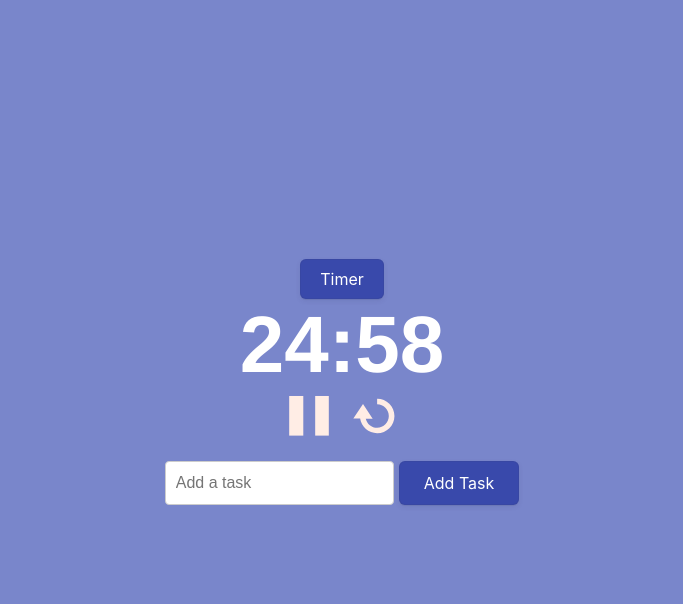
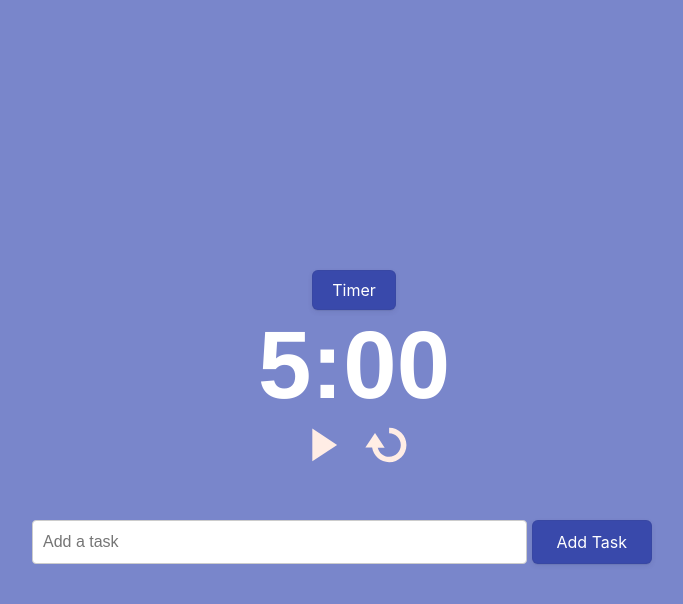
Before and after one commit to gccornejo441/Diamond-Focus, a React (Create React App) app: page / in a window 1280 px wide. Both pictures are taken after a click on the button "Break". Shown: the top 604 px of the page, without its empty margins (298-981 px from the left). Built offline with nearby package versions, Linux system fonts and the light colour scheme.

Commit message:
fix: timer on tab updating

```diff
--- a/src/App.tsx
+++ b/src/App.tsx
@@ -39,10 +39,9 @@ function App() {
         onClose={() => setModalOpen(false)}>
           <SettingPanel />
       </PopupSetting> */}
-      <div>
-        <Timer />
+
         <TaskPanel />
-      </div>
+
     </div>
   );
 }
--- a/src/components/OptionsPanel.tsx
+++ b/src/components/OptionsPanel.tsx
@@ -2,20 +2,29 @@ import styles from './OptionsPanel.module.css';
 
 interface OptionsPanelProps {
     setIsReset: React.Dispatch<React.SetStateAction<boolean>>;
-    setTimer: React.Dispatch<React.SetStateAction<boolean>>;
-    timer: boolean;
+    setIsTimerOrBreak: React.Dispatch<React.SetStateAction<boolean>>;
+    isTimerOrBreak: boolean;
+    isActive: boolean;
 }
 
-const OptionsPanel = ({ setIsReset, setTimer, timer }: OptionsPanelProps) => {
-    const toggleTimer = () => {
-        setTimer(!timer);
-        setIsReset(true)
-    };
+const OptionsPanel = ({ setIsReset, setIsTimerOrBreak, isTimerOrBreak, isActive }: OptionsPanelProps) => {
+    const handleTimerOrBreakChange = () => {
+        if (isTimerOrBreak) {
+          setIsTimerOrBreak(false);
+          setIsReset(true);
+        }
+        else if (!isTimerOrBreak && !isActive) {
+          setIsTimerOrBreak(!isTimerOrBreak);
+          setIsReset(true);
+        }
+      }
+
+
     return (
         <div className={styles.optionsPanelContainer}>
-            {!timer
-                ? <button className={styles.buttonBreak} onClick={toggleTimer}>Break</button>
-                : <button className={styles.buttonTimer} onClick={toggleTimer}>Timer</button>}
+            {isTimerOrBreak
+                ? <button className={styles.buttonBreak} onClick={handleTimerOrBreakChange}>Break</button>
+                : <button className={styles.buttonTimer} onClick={handleTimerOrBreakChange}>Timer</button>}
         </div>
     );
 }
--- a/src/components/TaskPanel.module.css
+++ b/src/components/TaskPanel.module.css
@@ -59,11 +59,13 @@ li {
   background-color: var(--indigo-600);
   border-radius: 6px;
   border-width: 0;
-  box-shadow: rgba(50, 50, 93, .1) 0 0 0 1px inset,rgba(50, 50, 93, .1) 0 2px 5px 0,rgba(0, 0, 0, .07) 0 1px 1px 0;
+  box-shadow: rgba(50, 50, 93, 0.1) 0 0 0 1px inset,
+    rgba(50, 50, 93, 0.1) 0 2px 5px 0, rgba(0, 0, 0, 0.07) 0 1px 1px 0;
   box-sizing: border-box;
   color: #fff;
   cursor: pointer;
-  font-family: -apple-system,system-ui,"Segoe UI",Roboto,"Helvetica Neue",Ubuntu,sans-serif;
+  font-family: -apple-system, system-ui, "Segoe UI", Roboto, "Helvetica Neue",
+    Ubuntu, sans-serif;
   font-size: 100%;
   height: 44px;
   line-height: 1.15;
@@ -74,7 +76,7 @@ li {
   text-align: center;
   text-transform: none;
   transform: translateZ(0);
-  transition: all .2s,box-shadow .08s ease-in;
+  transition: all 0.2s, box-shadow 0.08s ease-in;
   user-select: none;
   -webkit-user-select: none;
   touch-action: manipulation;
@@ -85,20 +87,25 @@ li {
 }
 
 .inputArea button:focus {
-  box-shadow: rgba(50, 50, 93, .1) 0 0 0 1px inset, rgba(50, 50, 93, .2) 0 6px 15px 0, rgba(0, 0, 0, .1) 0 2px 2px 0, rgba(50, 151, 211, .3) 0 0 0 4px;
+  box-shadow: rgba(50, 50, 93, 0.1) 0 0 0 1px inset,
+    rgba(50, 50, 93, 0.2) 0 6px 15px 0, rgba(0, 0, 0, 0.1) 0 2px 2px 0,
+    rgba(50, 151, 211, 0.3) 0 0 0 4px;
 }
 
-.editButton, .deleteButton {
+.editButton,
+.deleteButton {
   appearance: button;
   backface-visibility: hidden;
   background-color: #405cf5;
   border-radius: 6px;
   border-width: 0;
-  box-shadow: rgba(50, 50, 93, .1) 0 0 0 1px inset,rgba(50, 50, 93, .1) 0 2px 5px 0,rgba(0, 0, 0, .07) 0 1px 1px 0;
+  box-shadow: rgba(50, 50, 93, 0.1) 0 0 0 1px inset,
+    rgba(50, 50, 93, 0.1) 0 2px 5px 0, rgba(0, 0, 0, 0.07) 0 1px 1px 0;
   box-sizing: border-box;
   color: #fff;
   cursor: pointer;
-  font-family: -apple-system,system-ui,"Segoe UI",Roboto,"Helvetica Neue",Ubuntu,sans-serif;
+  font-family: -apple-system, system-ui, "Segoe UI", Roboto, "Helvetica Neue",
+    Ubuntu, sans-serif;
   font-size: 100%;
   height: 24px;
   outline: none;
@@ -108,10 +115,18 @@ li {
   text-align: center;
   text-transform: none;
   transform: translateZ(0);
-  transition: all .2s,box-shadow .08s ease-in;
+  transition: all 0.2s, box-shadow 0.08s ease-in;
   user-select: none;
   -webkit-user-select: none;
   touch-action: manipulation;
+}
+
+.checkboxwrapper15 {
+  display: flex;
+  -webkit-box-align: center;
+  align-items: center;
+  -webkit-box-pack: justify;
+  width: 100%;
 }
 
 .checkboxwrapper15 .cbx {
@@ -134,7 +149,7 @@ li {
   border-radius: 50%;
   transform: scale(1);
   vertical-align: middle;
-  border: 1px solid #B9B8C3;
+  border: 1px solid #b9b8c3;
   transition: all 0.2s ease;
 }
 
@@ -159,7 +174,7 @@ li {
   content: "";
   width: 100%;
   height: 100%;
-  background: #506EEC;
+  background: #506eec;
   display: block;
   transform: scale(0);
   opacity: 1;
@@ -204,7 +219,7 @@ li {
 }
 
 .checkboxwrapper15 .inpCbx:checked + .cbx span:last-child {
-  color: #B9B8C3;
+  color: #b9b8c3;
   transition: all 0.3s ease;
 }
 .checkboxwrapper15 .inpCbx:checked + .cbx span:last-child:after {
@@ -225,3 +240,30 @@ li {
 .editItem {
   --contexify-activeItem-bgColor: var(--indigo-500);
 }
+
+.taskPanel {
+  width: 100%;
+  padding: 10px;
+  padding: 0px 12px;
+  max-width: 620px;
+  margin: auto;
+}
+
+.footer {
+  display: flex;
+  -webkit-box-align: center;
+  align-items: center;
+  -webkit-box-pack: justify;
+  justify-content: space-between;
+  width: 100%;
+}
+
+.taskText {
+  margin-left: 10px;
+  color: var(--indigo-500);
+  font-size: 16px;
+  font-weight: 500;
+  font-family: "Helvetica Neue", Helvetica, Arial, sans-serif;
+  text-align: justify;
+  padding: 0px 10px 0px 0px;
+}
--- a/src/components/TaskPanel.tsx
+++ b/src/components/TaskPanel.tsx
@@ -2,6 +2,7 @@ import React, { useState, useEffect } from 'react';
 import styles from './TaskPanel.module.css';
 import { Menu, Item, Separator, useContextMenu, RightSlot } from 'react-contexify';
 import 'react-contexify/dist/ReactContexify.css';
+import Timer from './Timer';
 const MENU_ID = 'task-context-menu';
 
 interface Task {
@@ -71,18 +72,19 @@ const TaskPanel = () => {
         }
     };
 
-    const toggleTaskCompletion = (id: number) : void => {
+    const toggleTaskCompletion = (id: number): void => {
         setTasks(tasks.map(t =>
             t.id === id ? { ...t, completed: !t.completed } : t
         ));
     };
 
-    const handleTaskDeleteShortcut = (event: KeyboardEvent) : boolean => {
+    const handleTaskDeleteShortcut = (event: KeyboardEvent): boolean => {
         return event.ctrlKey && event.key === 'd';
     }
 
     return (
-        <div className={styles.container}>
+        <div className={styles.taskPanel}>
+            <Timer />
             <div className={styles.inputArea}>
                 <input
                     type="text"
@@ -120,15 +122,14 @@ const TaskPanel = () => {
                     </li>
                 ))}
             </ul>
-
             <Menu id={MENU_ID}>
                 <Item
-                className={styles.editItem}
-                onClick={() => startEdit(currentTask)}>Edit</Item>
+                    className={styles.editItem}
+                    onClick={() => startEdit(currentTask)}>Edit</Item>
                 <Item
-                className={styles.deleteItem}
-                keyMatcher={handleTaskDeleteShortcut}
-                onClick={() => currentTask && deleteTask(currentTask.id)}>Delete<RightSlot>CTRL + D</RightSlot></Item>
+                    className={styles.deleteItem}
+                    keyMatcher={handleTaskDeleteShortcut}
+                    onClick={() => currentTask && deleteTask(currentTask.id)}>Delete<RightSlot>CTRL + D</RightSlot></Item>
             </Menu>
         </div>
     );
--- a/src/components/Timer.module.css
+++ b/src/components/Timer.module.css
@@ -12,13 +12,15 @@
 .timerContainer {
   display: flex;
   flex-direction: column;
-    justify-content: center;
-    align-items: center;
+  width: 100%;
+  padding: 10px;
+  padding: 50px 12px;
+  max-width: 620px;
+  margin: auto;
 }
 
 .timerTime {
   line-height: 1em;
-    font-size: 600%;
   font-weight: 900;
   background-color: transparent;
   color: #ffede5;
@@ -30,15 +32,13 @@ a:hover {
   text-decoration: none;
 }
 
-
 .timerBox {
   color: #fff;
-    /* border: #ffa900 dashed 4px; */
 }
 
 .timerFont {
-    font-size: 5rem;
-    font-weight: 900;
+  font-size: 6rem;
+  font-weight: 700;
   color: var(--white);
   font-family: "Helvetica Neue", Helvetica, Arial, sans-serif;
 }
--- a/src/components/Timer.tsx
+++ b/src/components/Timer.tsx
@@ -1,29 +1,35 @@
-import { useState, useEffect } from 'react';
-import { Helmet } from 'react-helmet';
+import React, { useEffect, useState } from 'react';
 import styles from './Timer.module.css';
 import ButtonPanel from './ButtonPanel';
+import { Helmet } from 'react-helmet';
 import OptionsPanel from './OptionsPanel';
 
 interface TimerModuleProps {
   minutes: number;
-  seconds: string;
+  formattedSeconds: string;
+  isTimerOrBreak: boolean;
 }
 
-const TimerModule = ({ minutes, seconds }:TimerModuleProps) => (
+const TimerModule = ({ minutes, formattedSeconds, isTimerOrBreak }: TimerModuleProps) => {
+  return (
     <div className={styles.timerBox}>
       <div className={styles.timerFont}>
-      <span className={styles.timerFont}>{minutes}</span>
-      <span>:</span>
-      <span style={{ top: "0em" }}>{seconds}</span>
+        {isTimerOrBreak ? (
+          <><span>{minutes}</span>:<span>{formattedSeconds}</span></>
+        ) : (
+          <><span>{minutes - 20}</span>:<span>{formattedSeconds}</span></>
+        )}
       </div>
     </div>
   );
 
+}
+
 const DynamicHelmet = ({ isActive, isPaused, isCompleted, timer, minutes, seconds }: { isActive: boolean, isPaused: boolean, isCompleted: boolean, timer: boolean, minutes: number, seconds: number }) => {
   const formattedSeconds = seconds < 10 ? `0${seconds}` : seconds;
   const titleSuffix = isCompleted ? " - Completed" : isPaused ? " - Paused" : isActive ? " - Active" : " - Ready";
-    const faviconName = timer ? "/redTomatoIcon.ico" : "/greenTomatoIcon.ico";
-    const titleText = timer ? `${minutes}:${formattedSeconds} Break ${titleSuffix}` : `${minutes}:${formattedSeconds} Timer ${titleSuffix}`;
+  const faviconName = timer ? "/greenTomatoIcon.ico" : "/redTomatoIcon.ico";
+  const titleText = timer ? `${(minutes - 20)}:${formattedSeconds} Break ${titleSuffix}` : `${minutes}:${formattedSeconds} Timer ${titleSuffix}`;
 
   return (
     <Helmet>
@@ -33,18 +39,22 @@ const DynamicHelmet = ({ isActive, isPaused, isCompleted, timer, minutes, second
   );
 }
 
+
 const Timer = () => {
+  const [initialTitle, setInitialTitle] = useState<boolean>(true);
   const initialTime = 25 * 60;
   const [secondsLeft, setSecondsLeft] = useState(initialTime);
   const [isActive, setIsActive] = useState(false);
   const [isReset, setIsReset] = useState(false);
+  const [isTimerOrBreak, setIsTimerOrBreak] = useState(true);
+  const [isPaused, setIsPaused] = useState(false);
 
   useEffect(() => {
     let intervalId: NodeJS.Timeout | null = null;
 
-    if (isActive) {
+    if (isActive && !isPaused) {
       intervalId = setInterval(() => {
-        setSecondsLeft(seconds => seconds > 0 ? seconds - 1 : seconds);
+        setSecondsLeft(seconds => seconds > 0 ? seconds - 1 : 0);
       }, 1000);
     } else if (isReset) {
       setSecondsLeft(initialTime);
@@ -54,47 +64,55 @@ const Timer = () => {
     return () => {
       if (intervalId) clearInterval(intervalId);
     };
-  }, [isActive, isReset, initialTime]);
+  }, [isActive, isReset, initialTime, isPaused]);
 
   useEffect(() => {
     if (secondsLeft === 0) {
       setIsActive(false);
-      alert('Timer completed!');
+      alert(`${isTimerOrBreak ? 'Timer' : 'Break'} completed!`);
     }
-  }, [secondsLeft]);
+  }, [secondsLeft, isTimerOrBreak]);
+
 
   useEffect(() => {
     const minutes = Math.floor(secondsLeft / 60);
     const seconds = secondsLeft % 60;
     const formattedSeconds = seconds < 10 ? `0${seconds}` : seconds.toString();
-    document.title =  isActive ? `${minutes}:${formattedSeconds} Break - Active` : `${minutes}:${formattedSeconds} Timer - Active`;
-  }, [secondsLeft]);
+
+    if (initialTitle) {
+      document.title = 'Pomodoro Cherry - Ready';
+      setInitialTitle(false);
+    } else {
+      if (isTimerOrBreak) {
+        document.title = !isActive ? `${minutes}:${formattedSeconds} ⏰ Active` : `${minutes}:${formattedSeconds} ⏸️ Paused`;
+      } else {
+        document.title = !isActive ? `${minutes - 20}:${formattedSeconds} ⏰ Active` : `${minutes - 20}:${formattedSeconds} ⏸️ Paused`;
+      }
+    }
+
+  }, [secondsLeft, isActive, initialTitle, isTimerOrBreak]);
+
 
   const minutes = Math.floor(secondsLeft / 60);
   const seconds = secondsLeft % 60;
   const formattedSeconds = seconds < 10 ? `0${seconds}` : seconds.toString();
 
   return (
-    <>
-      <DynamicHelmet isActive={isActive} isPaused={false} isCompleted={false} timer={true} minutes={minutes} seconds={seconds} />
-      <OptionsPanel
-        setTimer={setIsActive}
-        timer={isActive}
-        setIsReset={setIsReset}
-      />
-      <TimerModule
-        minutes={minutes}
-        seconds={formattedSeconds}
-      />
+    <div className={styles.timerContainer}>
+      <Helmet>
+        <link type="image/x-icon" rel="icon" href={isTimerOrBreak ? "/redTomatoIcon.ico" : "/greenTomatoIcon.ico"} />
+      </Helmet>
+      <OptionsPanel setIsReset={setIsReset} setIsTimerOrBreak={setIsTimerOrBreak} isTimerOrBreak={isTimerOrBreak} isActive={isActive} />
+      <TimerModule minutes={minutes} formattedSeconds={formattedSeconds} isTimerOrBreak={isTimerOrBreak} />
       <div className={styles.buttonPanel}>
         <ButtonPanel
-          setIsReset={() => setIsReset(true)}
-          setIsPaused={() => setIsActive(!isActive)}
-          setIsActive={() => setIsActive(!isActive)}
+          setIsReset={setIsReset}
+          setIsPaused={setIsPaused}
+          setIsActive={setIsActive}
           isActive={isActive}
         />
       </div>
-    </>
+    </div>
   );
 }
 
```
Also changed, not shown: src/components/ButtonPanel.tsx (line endings or trailing spaces), 2 other files (tests, documents, lock files or other folders). Lines whose indentation alone changed are shown as unchanged.
